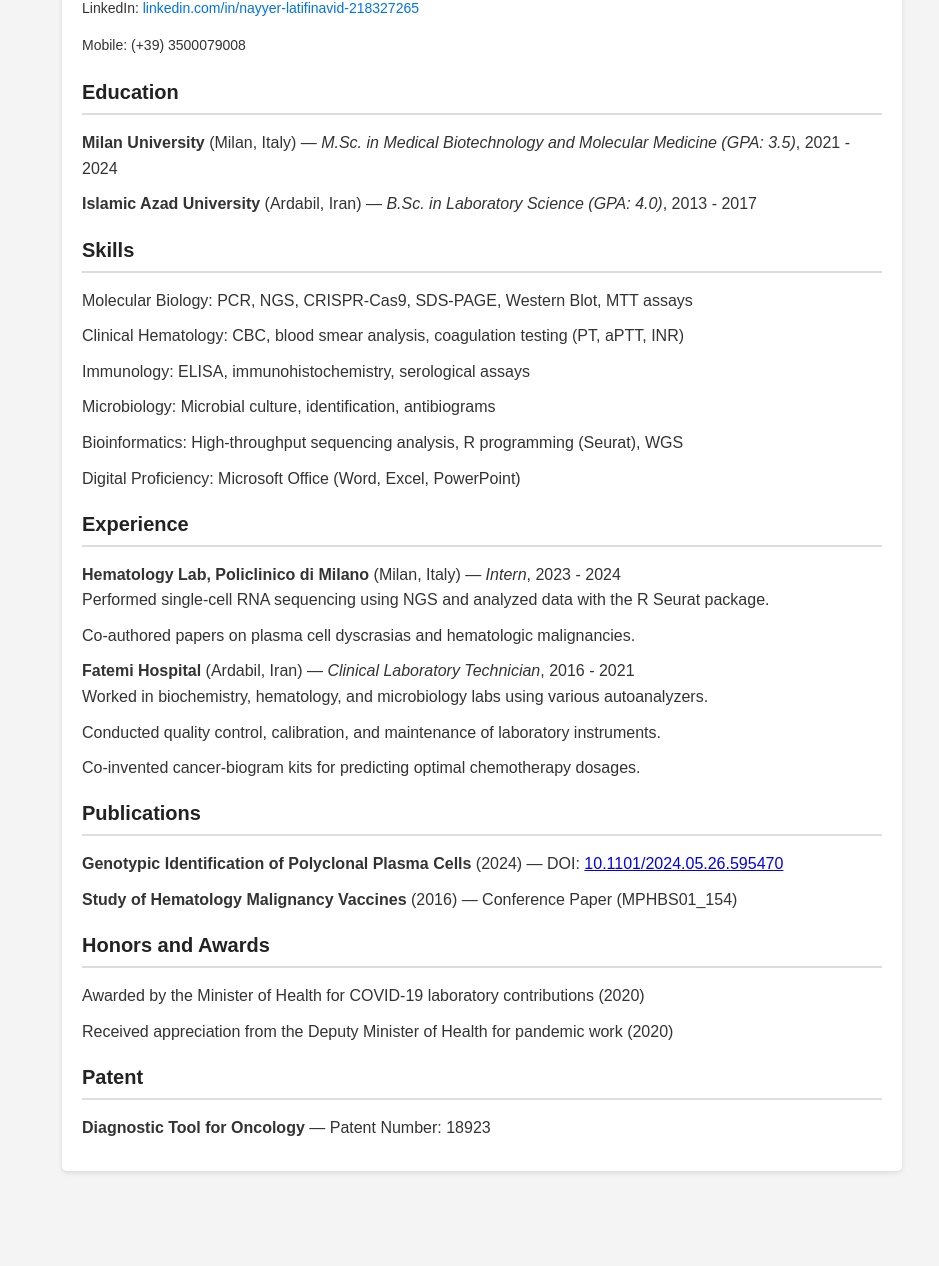
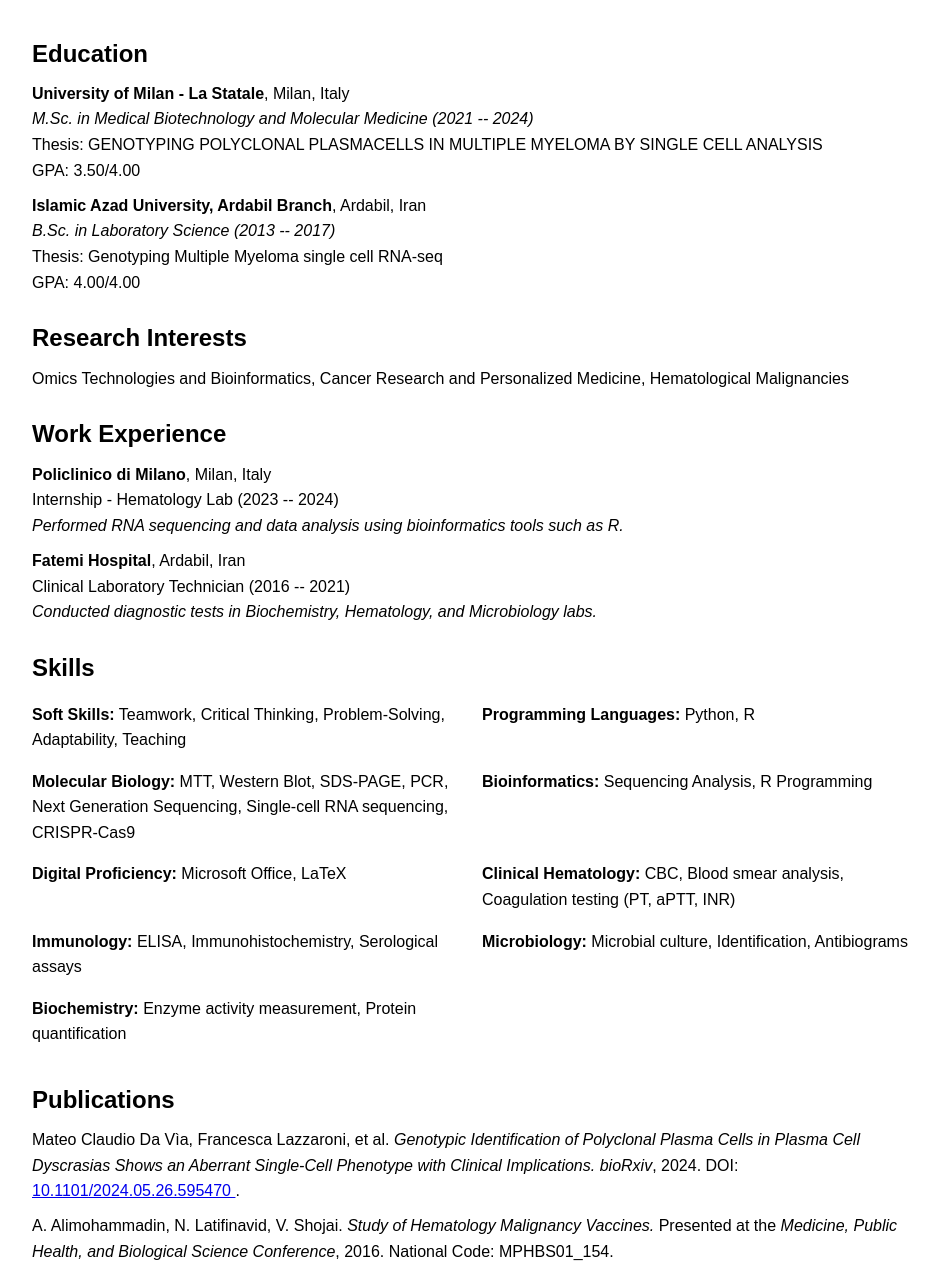
Before and after one commit to moeinghaeini/nayyerlatifinavid.github.io, a plain HTML site: page index.html in a window 1280 px wide. Shown: the part 153-1419 px from the top of the page, without its empty margins (158-1097 px from the left). Before the commit the page ends 1344 px from the top, so only its background shows below. Drawn offline with Linux system fonts and the light colour scheme.

Commit message:
Update index.html

````diff
--- a/index.html
+++ b/index.html
@@ -1,138 +1,218 @@
+```html
 <!DOCTYPE html>
 <html lang="en">
 <head>
-    <meta charset="UTF-8">
-    <meta name="viewport" content="width=device-width, initial-scale=1.0">
-    <title>Resume - Nayyer Latifinavid</title>
+  <meta charset="UTF-8" />
+  <title>Nayyer Latifinavid</title>
   <style>
     body {
+      margin: 1rem auto;
+      max-width: 900px;
       font-family: Arial, sans-serif;
-            margin: 0;
-            padding: 0;
-            background: #f4f4f4;
-            color: #333;
       line-height: 1.6;
     }
-        .container {
-            max-width: 800px;
-            margin: 20px auto;
-            background: #fff;
-            padding: 20px;
-            box-shadow: 0 2px 5px rgba(0, 0, 0, 0.1);
-            border-radius: 5px;
-        }
     h1, h2 {
-            color: #222;
-            margin-bottom: 15px;
+      margin-top: 1.5rem;
+      margin-bottom: 0.5rem;
     }
     h1 {
-            font-size: 26px;
-        }
-        h2 {
-            font-size: 20px;
-            border-bottom: 2px solid #ddd;
-            padding-bottom: 5px;
+      text-align: center;
+      font-size: 2.2rem;
     }
     ul {
       list-style-type: none;
-            padding: 0;
+      padding-left: 0;
       margin: 0;
     }
-        li {
-            margin-bottom: 10px;
+    ul li {
+      margin-bottom: 1rem;
     }
-        .contact {
-            margin-bottom: 20px;
-            font-size: 14px;
+    .contact-info {
+      text-align: center;
+      margin-bottom: 2rem;
     }
-        .contact a {
+    .contact-info a {
+      margin: 0 0.5rem;
+      text-decoration: none;
       color: #0073e6;
-            text-decoration: none;
     }
-        .contact a:hover {
-            text-decoration: underline;
+    .section {
+      margin-bottom: 1.5rem;
     }
-        a {
-            word-wrap: break-word;
+    .section p, .section li {
+      margin: 0.4rem 0;
+    }
+    .section ul li {
+      margin-bottom: 0.6rem;
+    }
+    .skills-columns {
+      display: flex;
+      flex-wrap: wrap;
+    }
+    .skills-columns li {
+      width: 100%;
+    }
+    @media (min-width: 600px) {
+      .skills-columns li {
+        width: 50%;
+      }
     }
   </style>
 </head>
 <body>
-    <div class="container">
-        <header>
+
+  <!-- Name and Contact Info -->
   <h1>Nayyer Latifinavid</h1>
-            <div class="contact">
-                <p>Email: <a href="mailto:nayyer.latifinavid@studenti.unimi.it">nayyer.latifinavid@studenti.unimi.it</a></p>
-                <p>LinkedIn: <a href="https://www.linkedin.com/in/nayyer-latifinavid-218327265" target="_blank" rel="noopener noreferrer">linkedin.com/in/nayyer-latifinavid-218327265</a></p>
-                <p>Mobile: (+39) 3500079008</p>
+  <div class="contact-info">
+    <a href="mailto:nayyer.latifinavid@studenti.unimi.it">nayyer.latifinavid@studenti.unimi.it</a> |
+    <a href="tel:+39-350-007-9008">(+39) 350 007 9008</a> |
+    <a href="https://linkedin.com/in/nayyerlatifinavid">linkedin.com/nayyerlatifinavid</a> |
+    Resided in Milan
   </div>
-        </header>
 
-        <main>
-            <section>
+  <!-- Education -->
+  <div class="section">
     <h2>Education</h2>
     <ul>
-                    <li><strong>Milan University</strong> (Milan, Italy) — <em>M.Sc. in Medical Biotechnology and Molecular Medicine (GPA: 3.5)</em>, 2021 - 2024</li>
-                    <li><strong>Islamic Azad University</strong> (Ardabil, Iran) — <em>B.Sc. in Laboratory Science (GPA: 4.0)</em>, 2013 - 2017</li>
+      <li>
+        <strong>University of Milan - La Statale</strong>, Milan, Italy<br />
+        <em>M.Sc. in Medical Biotechnology and Molecular Medicine (2021 -- 2024)</em><br />
+        Thesis: GENOTYPING POLYCLONAL PLASMACELLS IN MULTIPLE MYELOMA BY SINGLE CELL ANALYSIS<br />
+        GPA: 3.50/4.00
+      </li>
+      <li>
+        <strong>Islamic Azad University, Ardabil Branch</strong>, Ardabil, Iran<br />
+        <em>B.Sc. in Laboratory Science (2013 -- 2017)</em><br />
+        Thesis: Genotyping Multiple Myeloma single cell RNA-seq<br />
+        GPA: 4.00/4.00
+      </li>
     </ul>
-            </section>
+  </div>
 
-            <section>
-                <h2>Skills</h2>
+  <!-- Research Interests -->
+  <div class="section">
+    <h2>Research Interests</h2>
     <ul>
-                    <li>Molecular Biology: PCR, NGS, CRISPR-Cas9, SDS-PAGE, Western Blot, MTT assays</li>
-                    <li>Clinical Hematology: CBC, blood smear analysis, coagulation testing (PT, aPTT, INR)</li>
-                    <li>Immunology: ELISA, immunohistochemistry, serological assays</li>
-                    <li>Microbiology: Microbial culture, identification, antibiograms</li>
-                    <li>Bioinformatics: High-throughput sequencing analysis, R programming (Seurat), WGS</li>
-                    <li>Digital Proficiency: Microsoft Office (Word, Excel, PowerPoint)</li>
+      <li>Omics Technologies and Bioinformatics, Cancer Research and Personalized Medicine, Hematological Malignancies</li>
     </ul>
-            </section>
+  </div>
 
-            <section>
-                <h2>Experience</h2>
+  <!-- Work Experience -->
+  <div class="section">
+    <h2>Work Experience</h2>
     <ul>
       <li>
-                        <strong>Hematology Lab, Policlinico di Milano</strong> (Milan, Italy) — <em>Intern</em>, 2023 - 2024
-                        <ul>
-                            <li>Performed single-cell RNA sequencing using NGS and analyzed data with the R Seurat package.</li>
-                            <li>Co-authored papers on plasma cell dyscrasias and hematologic malignancies.</li>
-                        </ul>
+        <strong>Policlinico di Milano</strong>, Milan, Italy<br />
+        Internship - Hematology Lab (2023 -- 2024)<br />
+        <em>Performed RNA sequencing and data analysis using bioinformatics tools such as R.</em>
       </li>
       <li>
-                        <strong>Fatemi Hospital</strong> (Ardabil, Iran) — <em>Clinical Laboratory Technician</em>, 2016 - 2021
-                        <ul>
-                            <li>Worked in biochemistry, hematology, and microbiology labs using various autoanalyzers.</li>
-                            <li>Conducted quality control, calibration, and maintenance of laboratory instruments.</li>
-                            <li>Co-invented cancer-biogram kits for predicting optimal chemotherapy dosages.</li>
-                        </ul>
+        <strong>Fatemi Hospital</strong>, Ardabil, Iran<br />
+        Clinical Laboratory Technician (2016 -- 2021)<br />
+        <em>Conducted diagnostic tests in Biochemistry, Hematology, and Microbiology labs.</em>
       </li>
     </ul>
-            </section>
+  </div>
 
-            <section>
+  <!-- Skills -->
+  <div class="section">
+    <h2>Skills</h2>
+    <ul class="skills-columns">
+      <li><strong>Soft Skills:</strong> Teamwork, Critical Thinking, Problem-Solving, Adaptability, Teaching</li>
+      <li><strong>Programming Languages:</strong> Python, R</li>
+      <li><strong>Molecular Biology:</strong> MTT, Western Blot, SDS-PAGE, PCR, Next Generation Sequencing, Single-cell RNA sequencing, CRISPR-Cas9</li>
+      <li><strong>Bioinformatics:</strong> Sequencing Analysis, R Programming</li>
+      <li><strong>Digital Proficiency:</strong> Microsoft Office, LaTeX</li>
+      <li><strong>Clinical Hematology:</strong> CBC, Blood smear analysis, Coagulation testing (PT, aPTT, INR)</li>
+      <li><strong>Immunology:</strong> ELISA, Immunohistochemistry, Serological assays</li>
+      <li><strong>Microbiology:</strong> Microbial culture, Identification, Antibiograms</li>
+      <li><strong>Biochemistry:</strong> Enzyme activity measurement, Protein quantification</li>
+    </ul>
+  </div>
+
+  <!-- Publications -->
+  <div class="section">
     <h2>Publications</h2>
     <ul>
-                    <li><strong>Genotypic Identification of Polyclonal Plasma Cells</strong> (2024) — DOI: <a href="https://doi.org/10.1101/2024.05.26.595470" target="_blank" rel="noopener noreferrer">10.1101/2024.05.26.595470</a></li>
-                    <li><strong>Study of Hematology Malignancy Vaccines</strong> (2016) — Conference Paper (MPHBS01_154)</li>
+      <li>
+        Mateo Claudio Da Vìa, Francesca Lazzaroni, et al.
+        <em>Genotypic Identification of Polyclonal Plasma Cells in Plasma Cell Dyscrasias Shows an Aberrant Single-Cell Phenotype with Clinical Implications.</em>
+        <em>bioRxiv</em>, 2024. DOI:
+        <a href="https://doi.org/10.1101/2024.05.26.595470" target="_blank">
+          10.1101/2024.05.26.595470
+        </a>.
+      </li>
+      <li>
+        A. Alimohammadin, N. Latifinavid, V. Shojai.
+        <em>Study of Hematology Malignancy Vaccines.</em>
+        Presented at the <em>Medicine, Public Health, and Biological Science Conference</em>, 2016.
+        National Code: MPHBS01_154.
+      </li>
     </ul>
-            </section>
+  </div>
 
-            <section>
-                <h2>Honors and Awards</h2>
+  <!-- Certificates and Patents -->
+  <div class="section">
+    <h2>Certificates and Patents</h2>
     <ul>
-                    <li>Awarded by the Minister of Health for COVID-19 laboratory contributions (2020)</li>
-                    <li>Received appreciation from the Deputy Minister of Health for pandemic work (2020)</li>
+      <li><strong>NGS Data Analysis | Whole Genome Sequencing (WGS)</strong>, Dandelion Academia (2025)</li>
+      <li><strong>Genome Editing Technology with CRISPR-Cas9</strong>, Dandelion Academia (2025)</li>
+      <li><strong>TESOL Certificate</strong>, ITTI (2018)</li>
+      <li><strong>ICDL Certificate</strong>, Fadak Digital Media Technical Department (2015)</li>
+      <li><strong>Diagnostic Tool for Oncology</strong>, Patent Number: 18923 (2014 -- 2018)</li>
     </ul>
-            </section>
+  </div>
 
-            <section>
-                <h2>Patent</h2>
+  <!-- Languages -->
+  <div class="section">
+    <h2>Languages</h2>
     <ul>
-                    <li><strong>Diagnostic Tool for Oncology</strong> — Patent Number: 18923</li>
+      <li>Persian (Native), English (Advanced), Turkish (Advanced), Italian (Intermediate)</li>
     </ul>
-            </section>
-        </main>
   </div>
+
+  <!-- Awards and Honors -->
+  <div class="section">
+    <h2>Awards and Honors</h2>
+    <ul>
+      <li><strong>Appreciation for High Performance and Responsibility</strong>, Deputy Minister of Health (2020)</li>
+      <li><strong>Award for Dedication during COVID-19 Pandemic</strong>, Minister of Health (2020)</li>
+    </ul>
+  </div>
+
+  <!-- Voluntary Work -->
+  <div class="section">
+    <h2>Voluntary Work</h2>
+    <ul>
+      <li>
+        <strong>COVID-19 Laboratory Volunteer</strong>, Provincial Health Center (2019)<br />
+        <em>Supported healthcare staff in conducting diagnostic tests and ensured lab safety protocols.</em>
+      </li>
+      <li>
+        <strong>Blood Donation Campaign Organizer</strong>, Local Health Organization (2017)<br />
+        <em>Organized blood donation drives, encouraging community participation and ensuring smooth operations.</em>
+      </li>
+    </ul>
+  </div>
+
+  <!-- References -->
+  <div class="section">
+    <h2>References</h2>
+    <ul>
+      <li>
+        Prof. Niccolò Bolli, University of Milan<br />
+        <a href="mailto:niccolo.bolli@unimi.it">niccolo.bolli@unimi.it</a>
+      </li>
+      <li>
+        Prof. Saeed Latifi Navid, Mohaghegh University<br />
+        <a href="mailto:s_latifi@uma.ac.ir">s_latifi@uma.ac.ir</a>
+      </li>
+      <li>
+        Dr. Francesca Lazzeroni, Policlinico di Milano<br />
+        <a href="mailto:francy.la84@hotmail.it">francy.la84@hotmail.it</a>
+      </li>
+    </ul>
+  </div>
+
 </body>
 </html>
````
Lines whose indentation alone changed are shown as unchanged.
